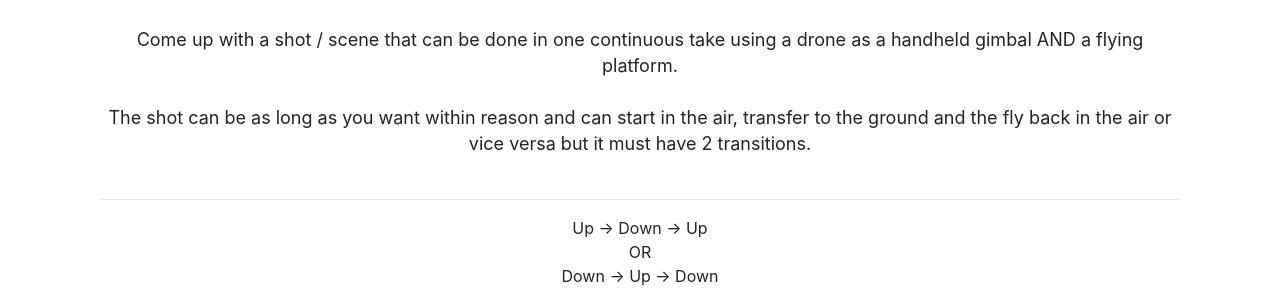
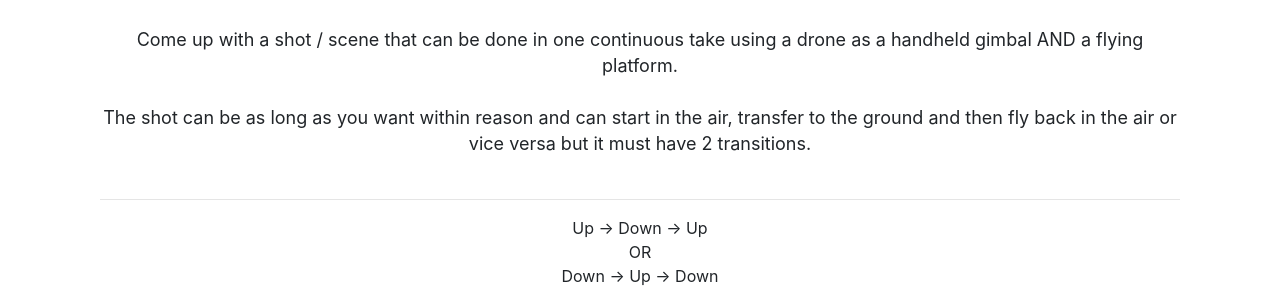
Before and after one commit to sdbxsdb/CineCopters, a PHP site: page /onerComp.php in a window 1280 px wide. Shown: the part 920-1220 px from the top of the page. Run offline with PHP 8.4, Linux system fonts and the light colour scheme; some web fonts are replaced.

Commit message:
Update onerComp.php

```diff
--- a/onerComp.php
+++ b/onerComp.php
@@ -24,7 +24,7 @@
         <div id="qualis" class="container">
             <h2>What you need to do</h2>
             <p>Come up with a shot / scene that can be done in one continuous take using a drone as a handheld gimbal AND a flying platform. <br><br>
-                The shot can be as long as you want within reason and can start in the air, transfer to the ground and the fly back in the air or vice versa but it must have 2 transitions.<br><br>
+                The shot can be as long as you want within reason and can start in the air, transfer to the ground and then fly back in the air or vice versa but it must have 2 transitions.<br><br>
                 <hr> Up -> Down -> Up <br>OR <br>Down -> Up -> Down
                 <hr>
 
```
